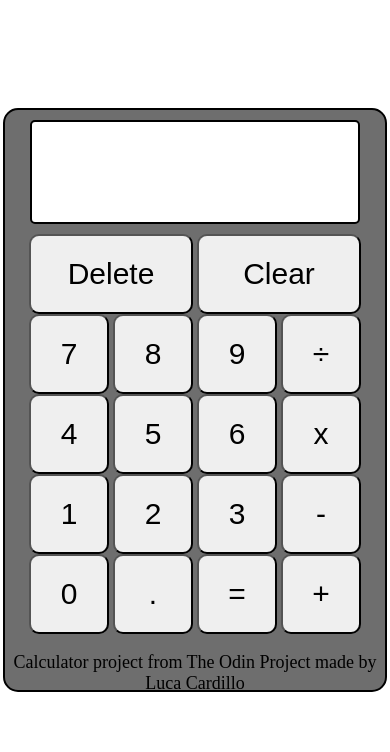
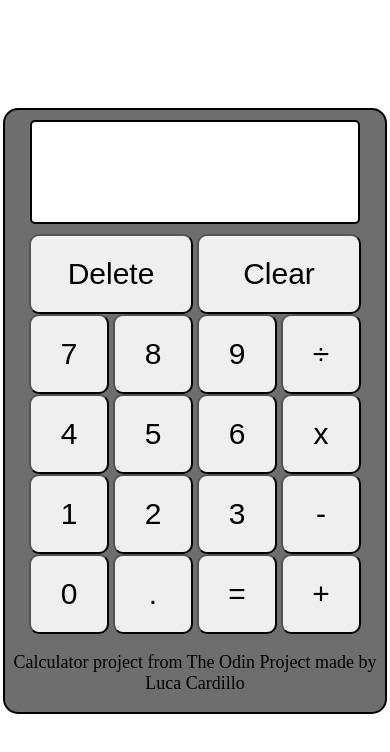
Before and after one commit to gl-cardillo/Calculator, a plain HTML site: page index.html in a window 390 px wide. Drawn offline with Linux system fonts and the light colour scheme.

Commit message:
better style for phone

```diff
--- a/index.css
+++ b/index.css
@@ -10,7 +10,7 @@ html {
   border: 2px solid black;
   background-color: rgb(110, 110, 110);
   width: 380px;
-  height: 580px;
+
   border-radius: 15px;
 }
 
```
